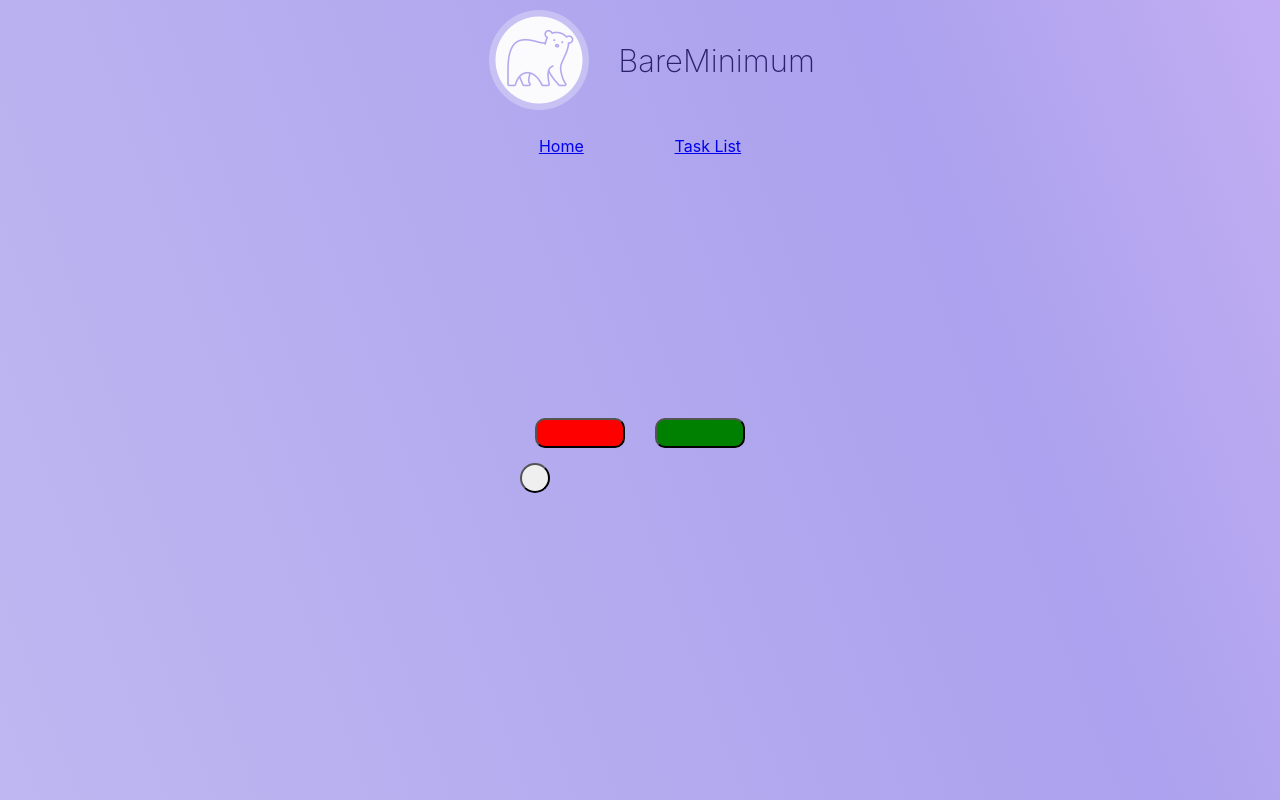
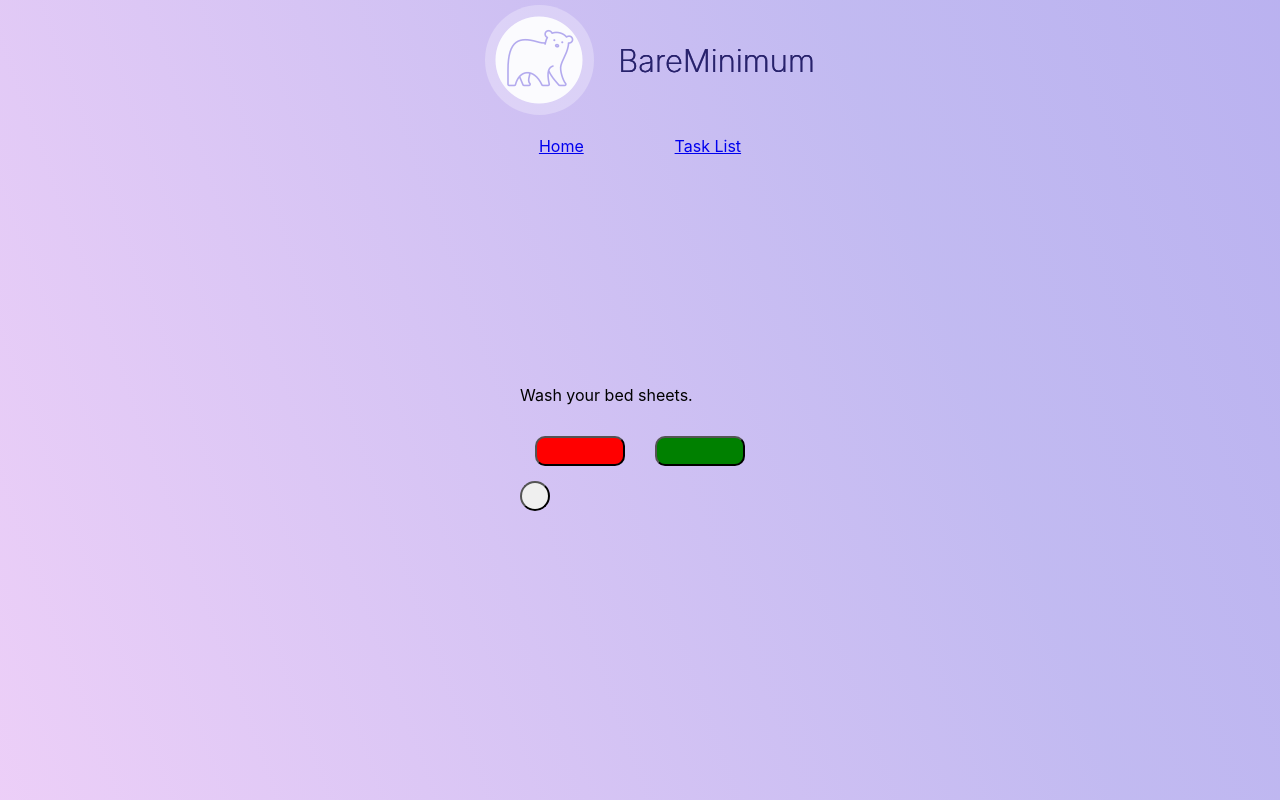
Before and after one commit to taranveersingh93/bare-minimum, a React (Create React App) app: page /cleaning in a window 1280 px wide. Built offline with nearby package versions, Linux system fonts and the light colour scheme.

Commit message:
Fix currentTask.task from .text

```diff
--- a/src/components/SelectTaskView/SelectTaskView.js
+++ b/src/components/SelectTaskView/SelectTaskView.js
@@ -83,7 +83,7 @@ const SelectTaskView = () => {
   return (
     <div className="new-task-page">
       <div className="task-card">
-        <p className="task-text">{currentTask.text}</p>
+        <p className="task-text">{currentTask.task}</p>
         <div className="task-card-buttons">
           <button onClick={markTaskRead} className="deny-button"></button>
           <button onClick={postTask} className="accept-button"></button>
```
